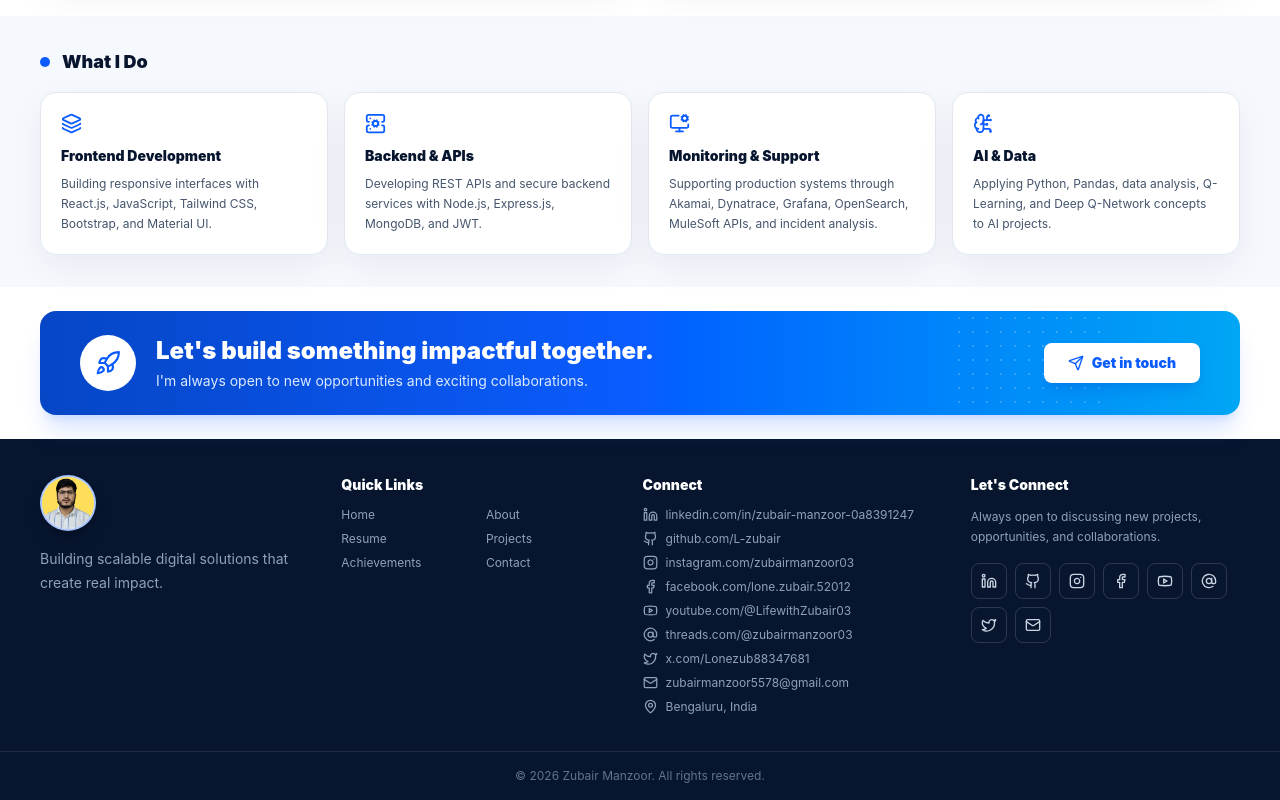
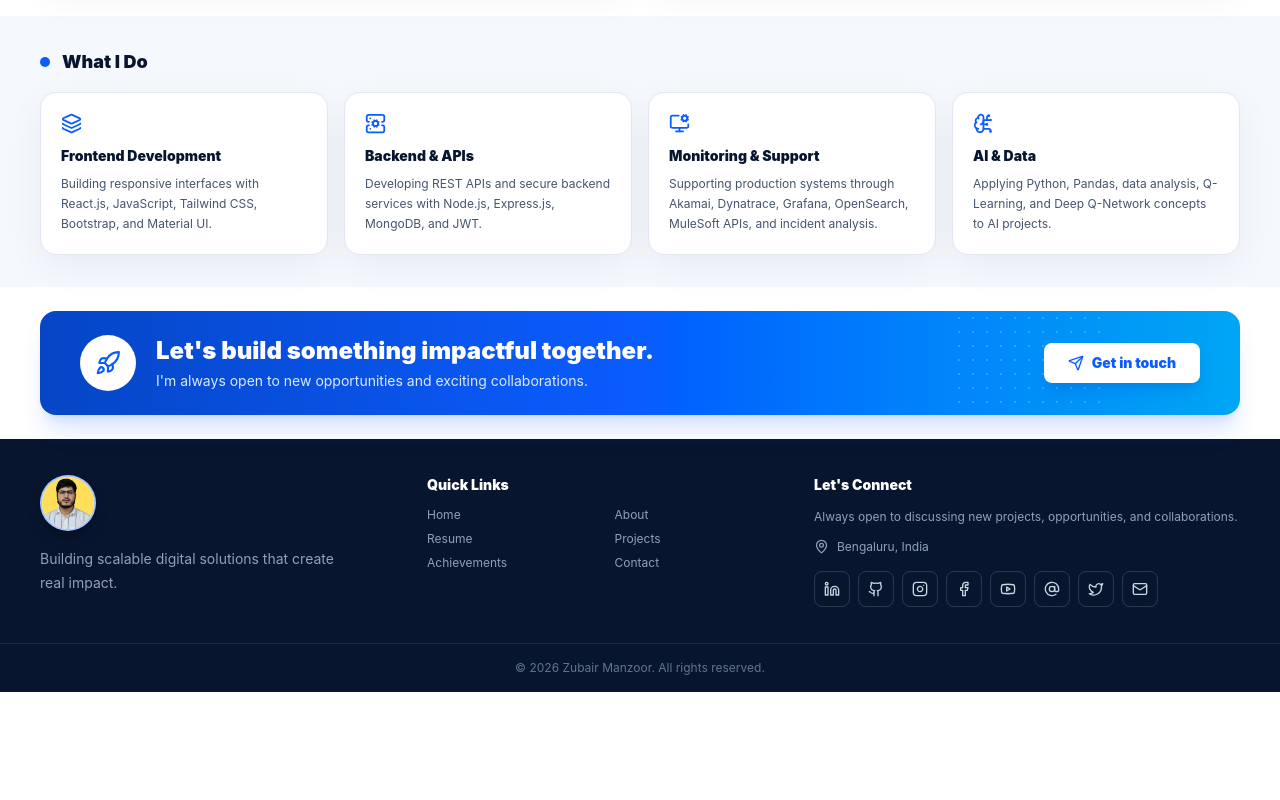
Before and after one commit to L-zubair/zubair-manzoor-portfolio, a React (Vite) app in the folder client/: page / in a window 1280 px wide. Shown: the part 1651-2451 px from the top of the page. After the commit the page ends 2343 px from the top, so only its background shows below. Built offline with nearby package versions, Linux system fonts and the light colour scheme.

Commit message:
Simplify footer connect section

```diff
--- a/client/src/components/layout/Footer.jsx
+++ b/client/src/components/layout/Footer.jsx
@@ -14,20 +14,10 @@ const socialLinks = [
   { label: "Email", href: `mailto:${profile.email}`, icon: Mail }
 ];
 
-const connectLinks = [
-  { label: "linkedin.com/in/zubair-manzoor-0a8391247", href: profile.socials.linkedin, icon: Linkedin },
-  { label: "github.com/L-zubair", href: profile.socials.github, icon: Github },
-  { label: "instagram.com/zubairmanzoor03", href: profile.socials.instagram, icon: Instagram },
-  { label: "facebook.com/lone.zubair.52012", href: profile.socials.facebook, icon: Facebook },
-  { label: "youtube.com/@LifewithZubair03", href: profile.socials.youtube, icon: Youtube },
-  { label: "threads.com/@zubairmanzoor03", href: profile.socials.threads, icon: AtSign },
-  { label: "x.com/Lonezub88347681", href: profile.socials.x, icon: Twitter }
-];
-
 export default function Footer() {
   return (
     <footer className="bg-ink text-white">
-      <Container className="grid gap-8 py-9 md:grid-cols-[1fr_1fr_1.1fr_1fr]">
+      <Container className="grid gap-8 py-9 md:grid-cols-[1fr_1fr_1.2fr]">
         <div>
           <Link
             to="/"
@@ -63,35 +53,12 @@ export default function Footer() {
         </div>
 
         <div>
-          <p className="text-sm font-black">Connect</p>
-          <div className="mt-3 space-y-2">
-            {connectLinks.map(({ label, href, icon: Icon }) => (
-              <a
-                key={label}
-                href={href}
-                target="_blank"
-                rel="noreferrer"
-                className="flex items-center gap-2 text-xs text-slate-400 hover:text-white"
-              >
-                <Icon size={15} /> {label}
-              </a>
-            ))}
-            <a
-              href={`mailto:${profile.email}`}
-              className="flex items-center gap-2 text-xs text-slate-400 hover:text-white"
-            >
-              <Mail size={15} /> {profile.email}
-            </a>
-            <p className="flex items-center gap-2 text-xs text-slate-400">
-              <MapPin size={15} /> {profile.location}
-            </p>
-          </div>
-        </div>
-
-        <div>
           <p className="text-sm font-black">Let&apos;s Connect</p>
           <p className="mt-3 text-xs leading-5 text-slate-400">
             Always open to discussing new projects, opportunities, and collaborations.
+          </p>
+          <p className="mt-3 flex items-center gap-2 text-xs text-slate-400">
+            <MapPin size={15} /> {profile.location}
           </p>
           <div className="mt-4 flex flex-wrap gap-2">
             {socialLinks.map(({ label, href, icon: Icon }) => (
```
